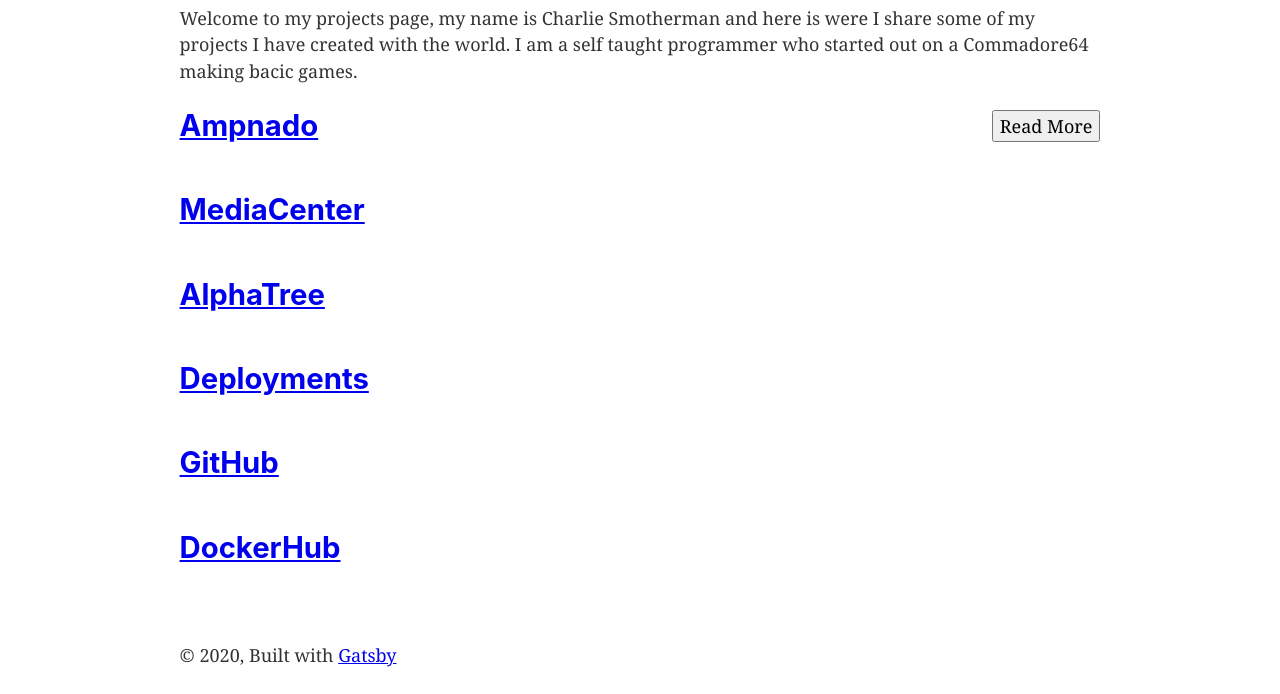
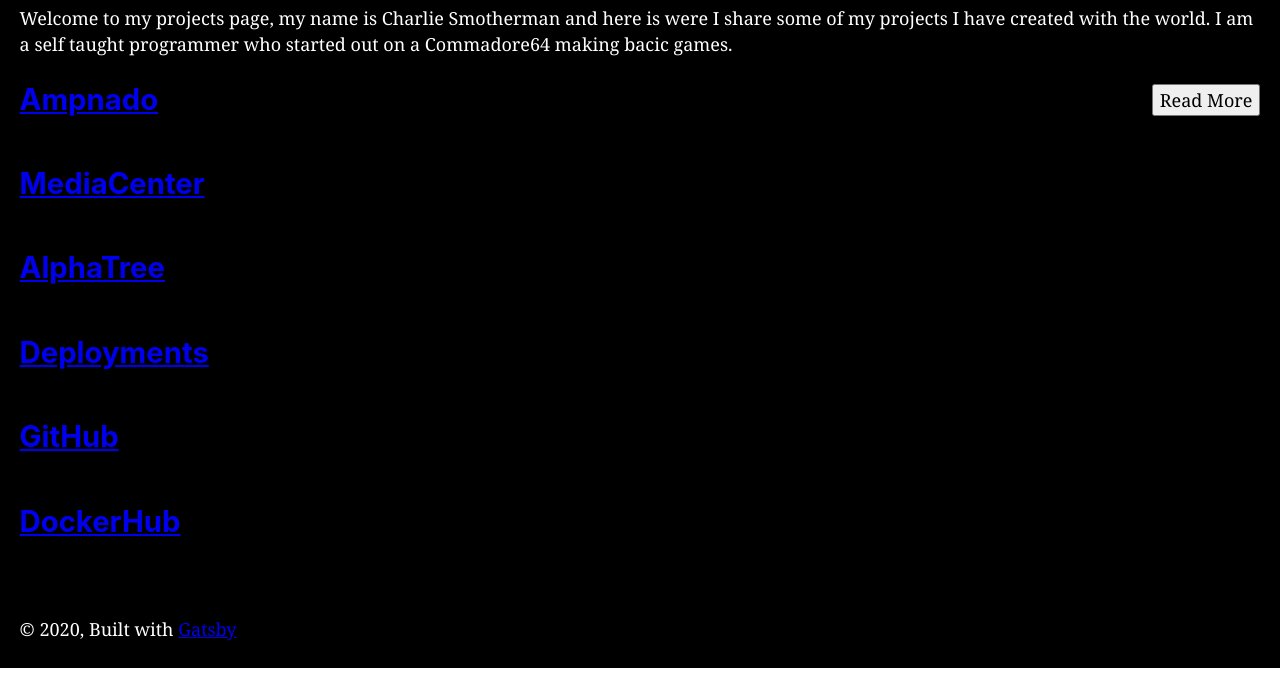
Before and after one commit to cjsmocjsmo/charlie_site, a Gatsby site: page / in a window 1280 px wide. Shown: the part 188-882 px from the top of the page. After the commit the page ends 856 px from the top, so only its background shows below. Built offline with nearby package versions, Linux system fonts and the light colour scheme; Gatsby itself is replaced by a stand-in of ours.

Commit message:
increased body width to fit entire screen for larger screen sizes

```diff
--- a/src/components/layout.js
+++ b/src/components/layout.js
@@ -29,8 +29,12 @@
       <div
         style={{
           margin: `0 auto`,
-          maxWidth: 960,
+          maxWidth: 1375,
           padding: `0 1.0875rem 1.45rem`,
+
+          backgroundColor: "black",
+          color: "white"
+
         }}
       >
         <main>{children}</main>
```
